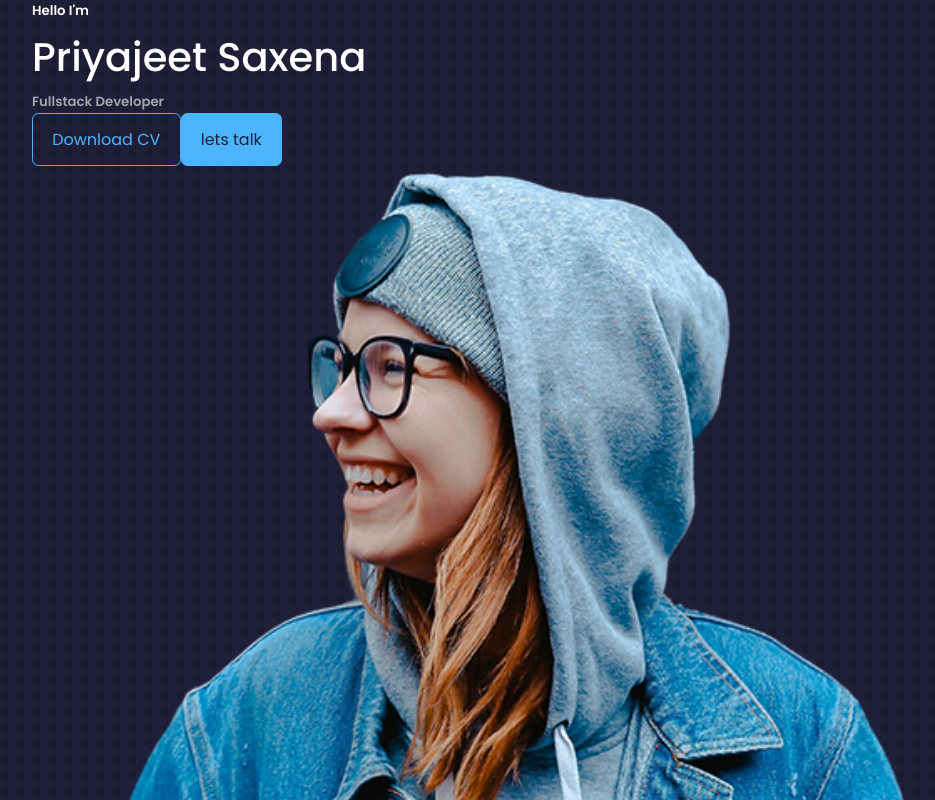
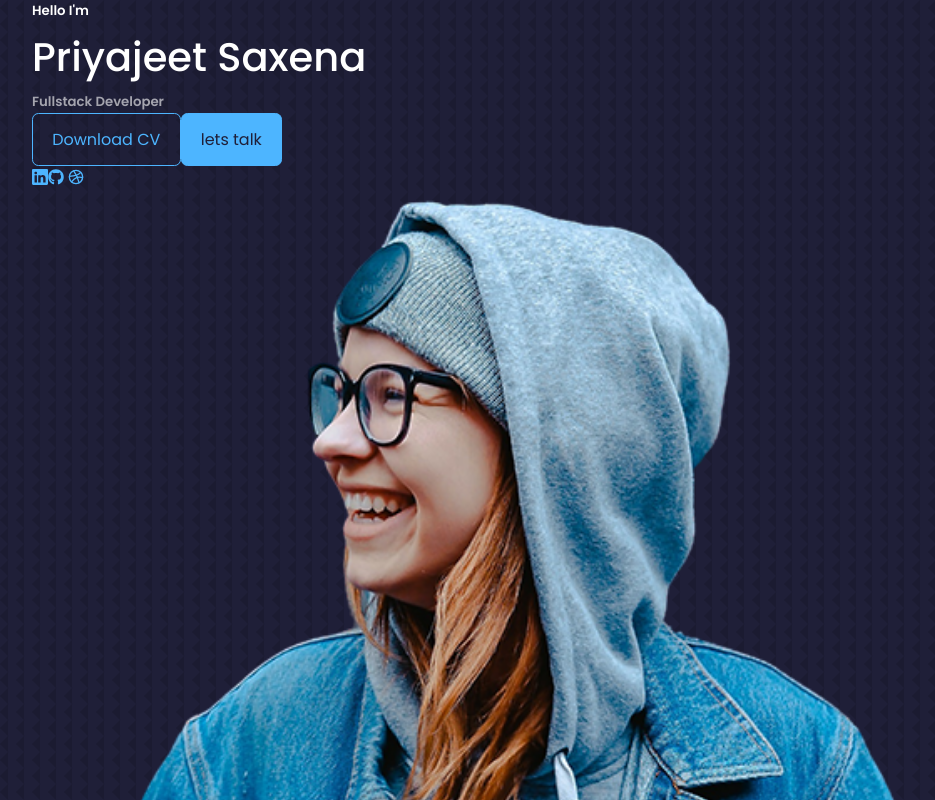
Before and after one commit to priyajeet-7396/portfolio-react-v1, a React (Create React App) app: page / in a window 1280 px wide. Shown: the top 800 px of the page, without its empty margins (128-1063 px from the left). Built offline with nearby package versions, Linux system fonts and the light colour scheme.

Commit message:
installing react icons and using them in socials

```diff
--- a/package.json
+++ b/package.json
@@ -8,6 +8,7 @@
     "@testing-library/user-event": "^13.5.0",
     "react": "^18.2.0",
     "react-dom": "^18.2.0",
+    "react-icons": "^4.8.0",
     "react-scripts": "5.0.1",
     "web-vitals": "^2.1.4"
   },
--- a/src/components/header/Header.jsx
+++ b/src/components/header/Header.jsx
@@ -2,6 +2,7 @@
 import './header.css'
 import CTA from './CTA'
 import ME from '../../assets/me.png'
+import HeaderSocials from './HeaderSocials'
 
 const Header = () => {
   return (
@@ -12,6 +13,7 @@
       <h1>Priyajeet Saxena</h1>
       <h5 className="text-light">Fullstack Developer</h5>
       <CTA />
+      <HeaderSocials />
       <div className='me'>
         <img src={ME} alt='me'/>
         <a href='#contact' className='scroll__down'>Scroll Down</a>
--- a/src/components/header/HeaderSocials.jsx
+++ b/src/components/header/HeaderSocials.jsx
@@ -1,11 +1,14 @@
 import React from 'react'
+import {BsLinkedin} from 'react-icons/bs'
+import {FaGithub} from 'react-icons/fa'
+import {FiDribbble} from 'react-icons/fi'
 
 const HeaderSocials = () => {
   return (
     <div className='header__socials'>
-    <a href='https://linkedin.com'  target="_blank"></a>
-    <a href='https://github.com'  target="_blank"></a>
-    <a href='https://dribble.com'  target="_blank"></a>
+    <a href='https://linkedin.com'  target="_blank"><BsLinkedin/></a>
+    <a href='https://github.com'  target="_blank"><FaGithub/> </a>
+    <a href='https://dribble.com'  target="_blank"><FiDribbble/></a>
     </div>
   )
 }
```
Also changed, not shown: 1 other file (tests, documents, lock files or other folders).
